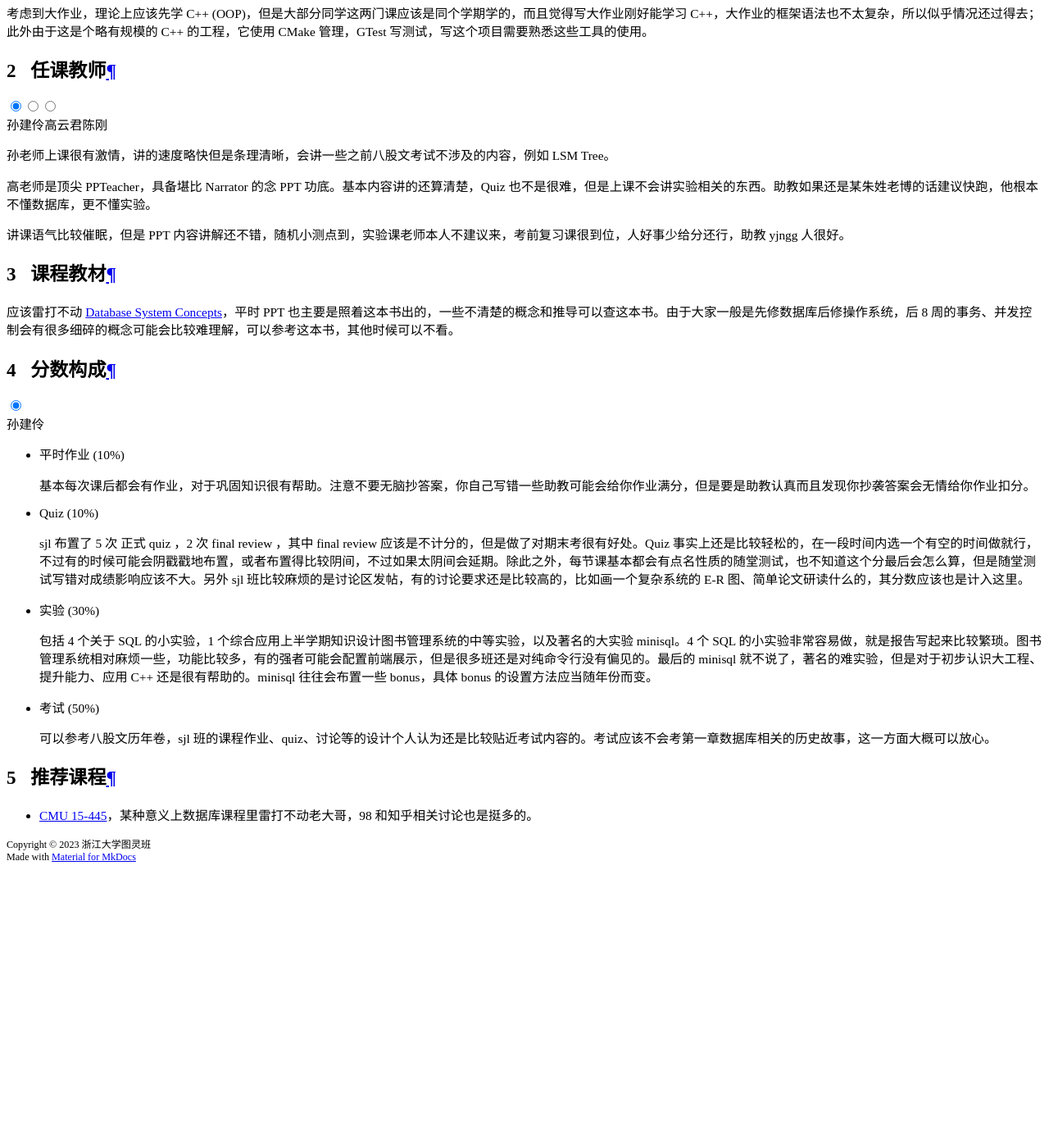
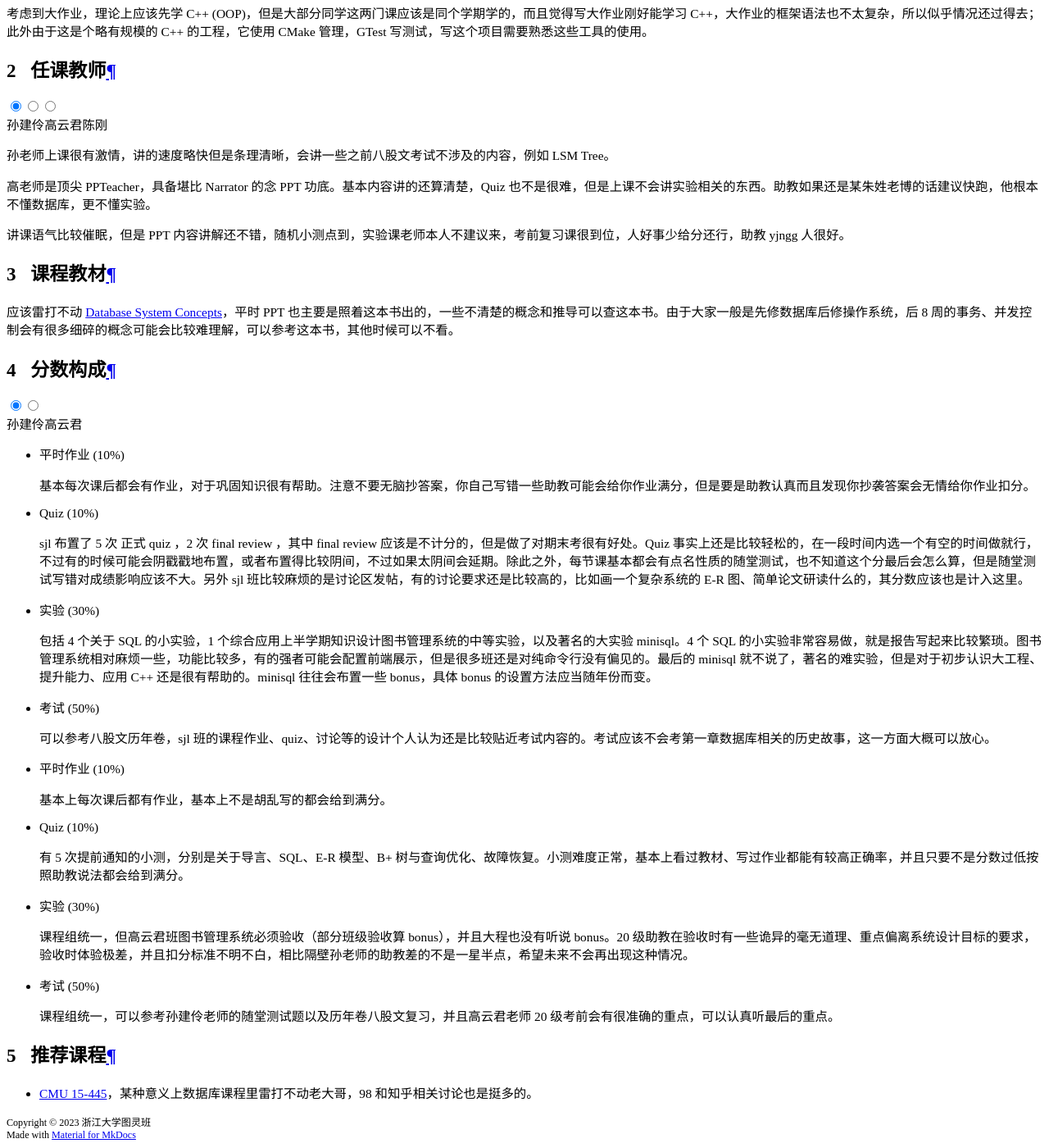
Before and after one commit to ZJU-Turing/TuringCourses, an MkDocs documentation site: the page built from docs/major_mandatory/database/index.md, in a window 1280 px wide and 1400 px high, scrolled down 18246 px. Shown: the whole window at 82% size. Built offline with MkDocs 1.6.1 and Material for MkDocs 9.7.7, drawn with Linux system fonts in a browser that asks for light colours; comment, search, counter and statistics services are not loaded; before the commit the page ends 19307 px from its top, so only the background shows below that.

Commit message:
Add Yunjun Gao's grading policy

```diff
--- a/docs/major_mandatory/database/index.md
+++ b/docs/major_mandatory/database/index.md
@@ -72,6 +72,23 @@
 
         可以参考八股文历年卷，sjl 班的课程作业、quiz、讨论等的设计个人认为还是比较贴近考试内容的。考试应该不会考第一章数据库相关的历史故事，这一方面大概可以放心。
 
+=== "高云君"
+
+    * 平时作业 (10%)
+
+        基本上每次课后都有作业，基本上不是胡乱写的都会给到满分。
+    * Quiz (10%)
+
+        有 5 次提前通知的小测，分别是关于导言、SQL、E-R 模型、B+ 树与查询优化、故障恢复。小测难度正常，基本上看过教材、写过作业都能有较高正确率，并且只要不是分数过低按照助教说法都会给到满分。
+
+    * 实验 (30%)
+
+        课程组统一，但高云君班图书管理系统必须验收（部分班级验收算 bonus），并且大程也没有听说 bonus。20 级助教在验收时有一些诡异的毫无道理、重点偏离系统设计目标的要求，验收时体验极差，并且扣分标准不明不白，相比隔壁孙老师的助教差的不是一星半点，希望未来不会再出现这种情况。
+
+    * 考试 (50%)
+
+        课程组统一，可以参考孙建伶老师的随堂测试题以及历年卷八股文复习，并且高云君老师 20 级考前会有很准确的重点，可以认真听最后的重点。
+
 ## 推荐课程
 
 - [CMU 15-445](https://15445.courses.cs.cmu.edu/)，某种意义上数据库课程里雷打不动老大哥，98 和知乎相关讨论也是挺多的。
```
